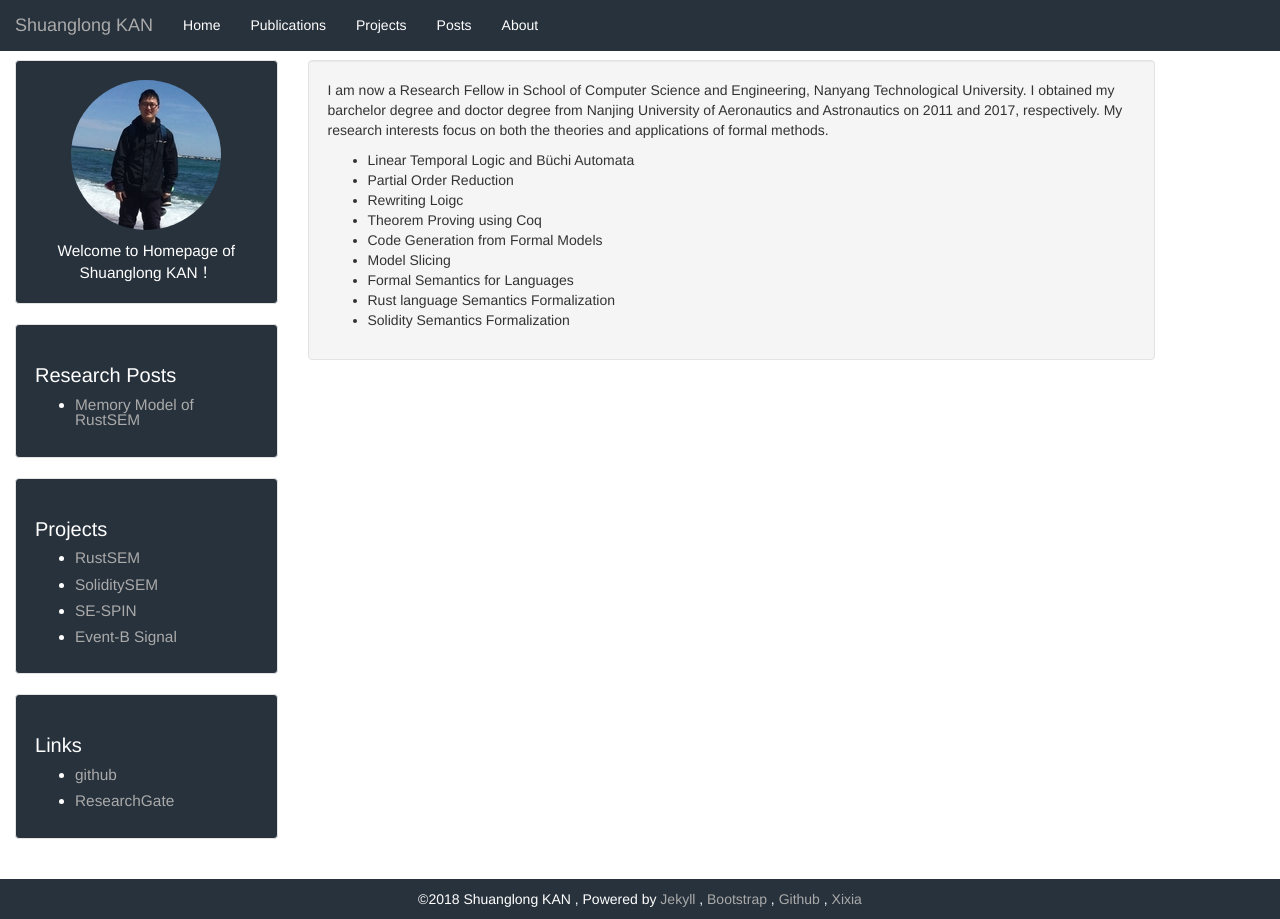
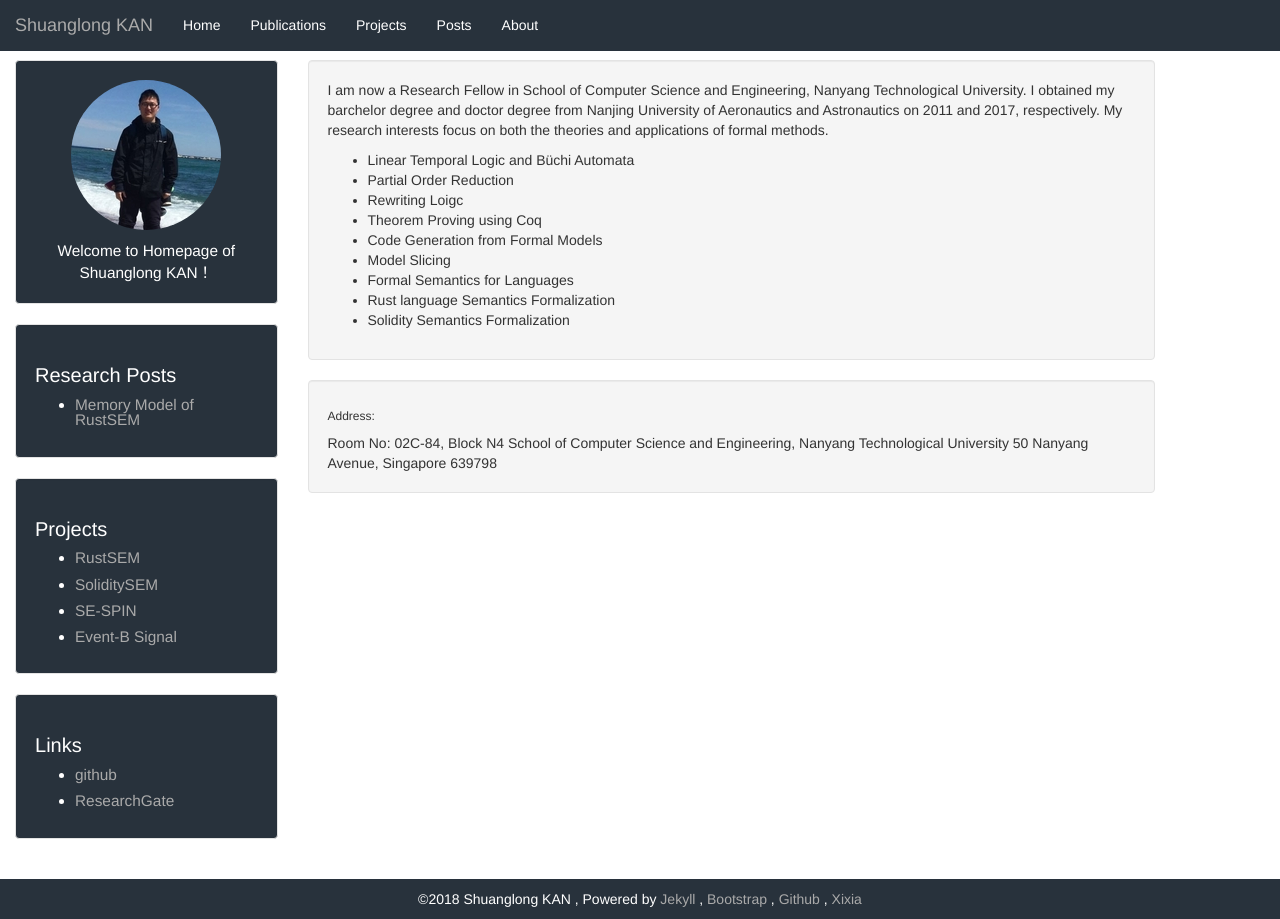
Before and after one commit to ShlKan/kanshuanglong.github.io, a Jekyll site: the page built from index.html, in a window 1280 px wide. Built offline with Jekyll 4.4.1, drawn with Linux system fonts in a browser that asks for light colours; the list of posts is cut into pages by our own code.

Commit message:
Update index.html

```diff
--- a/index.html
+++ b/index.html
@@ -20,3 +20,10 @@ layout: default
         </ul>
     </p>
 </div>
+
+<div class="well">
+    <h6> Address: </h6>
+    Room No: 02C-84, Block N4
+    School of Computer Science and Engineering, Nanyang Technological University
+    50 Nanyang Avenue, Singapore 639798
+</div>
```
